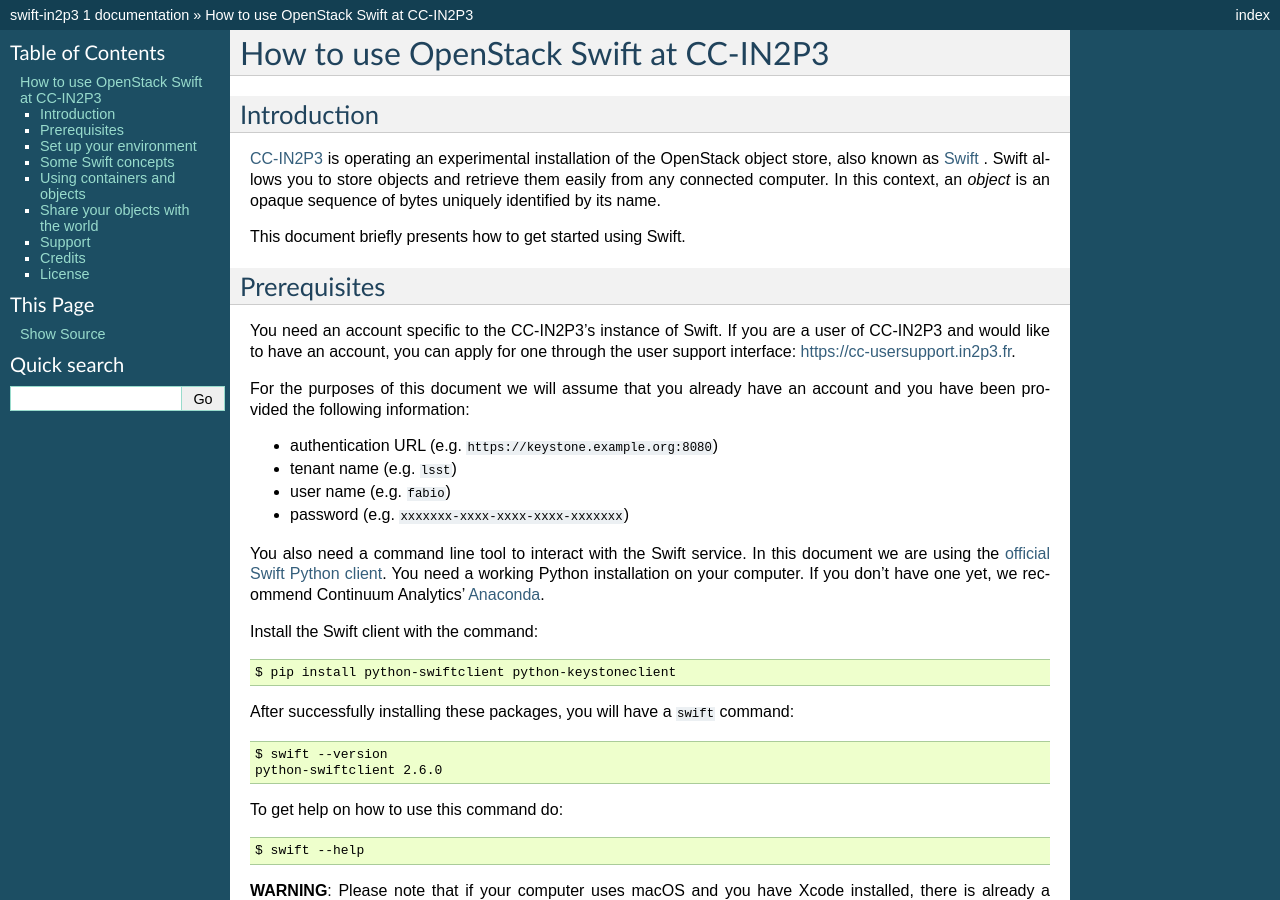
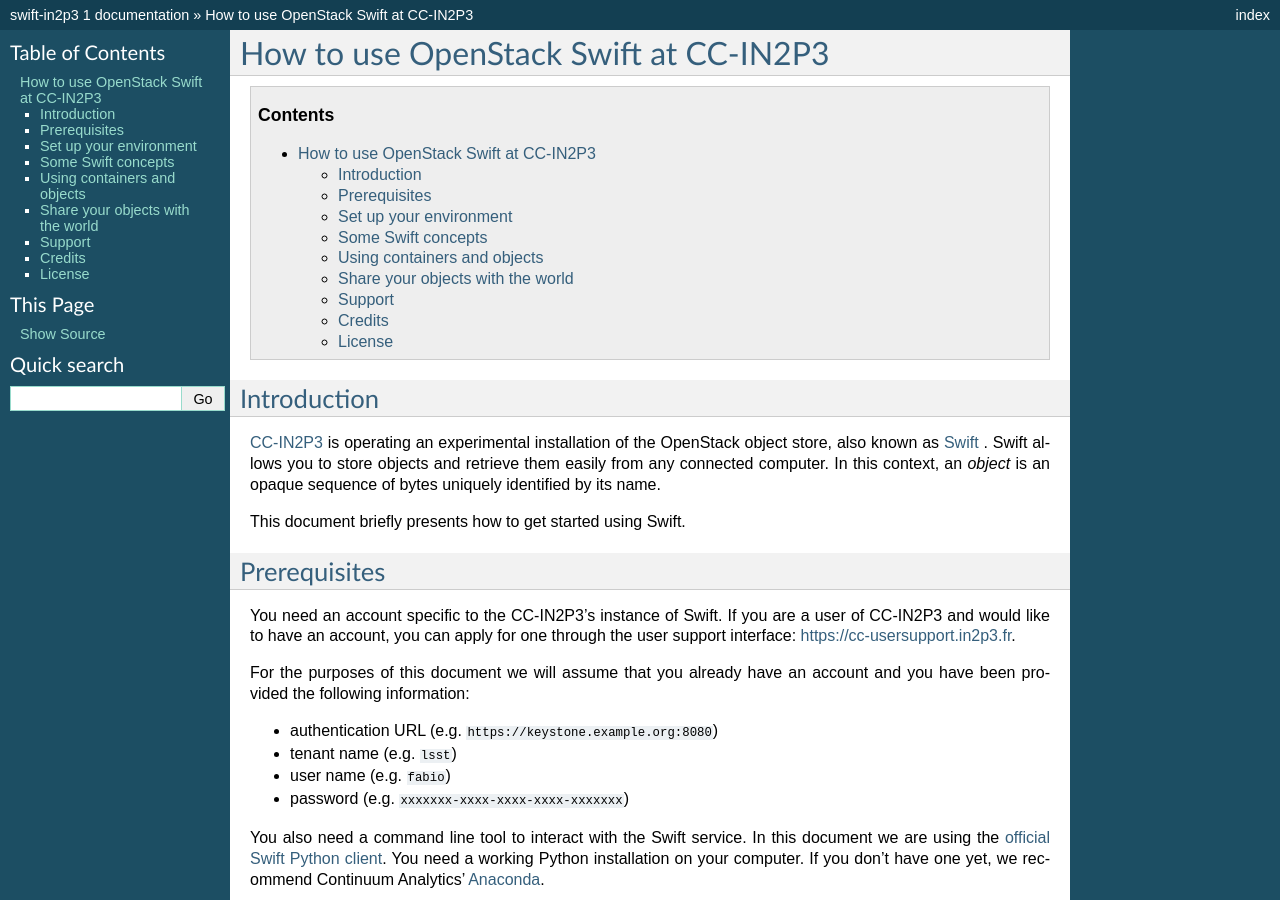
Before and after one commit to airnandez/swift-in2p3, a Sphinx documentation site: the page built from docs/source/index.rst, in a window 1280 px wide and 900 px high. Built offline with Sphinx 7.4.7, drawn with Linux system fonts in a browser that asks for light colours; some of the changed lines change nothing that is shown.

Commit message:
Add single-file table of contents

```diff
--- a/docs/source/index.rst
+++ b/docs/source/index.rst
@@ -7,8 +7,7 @@
 How to use OpenStack Swift at CC-IN2P3
 ======================================
 
-.. toctree::
-   :maxdepth: 2
+.. contents:: :depth: 2
 
 ------------
 Introduction
```
